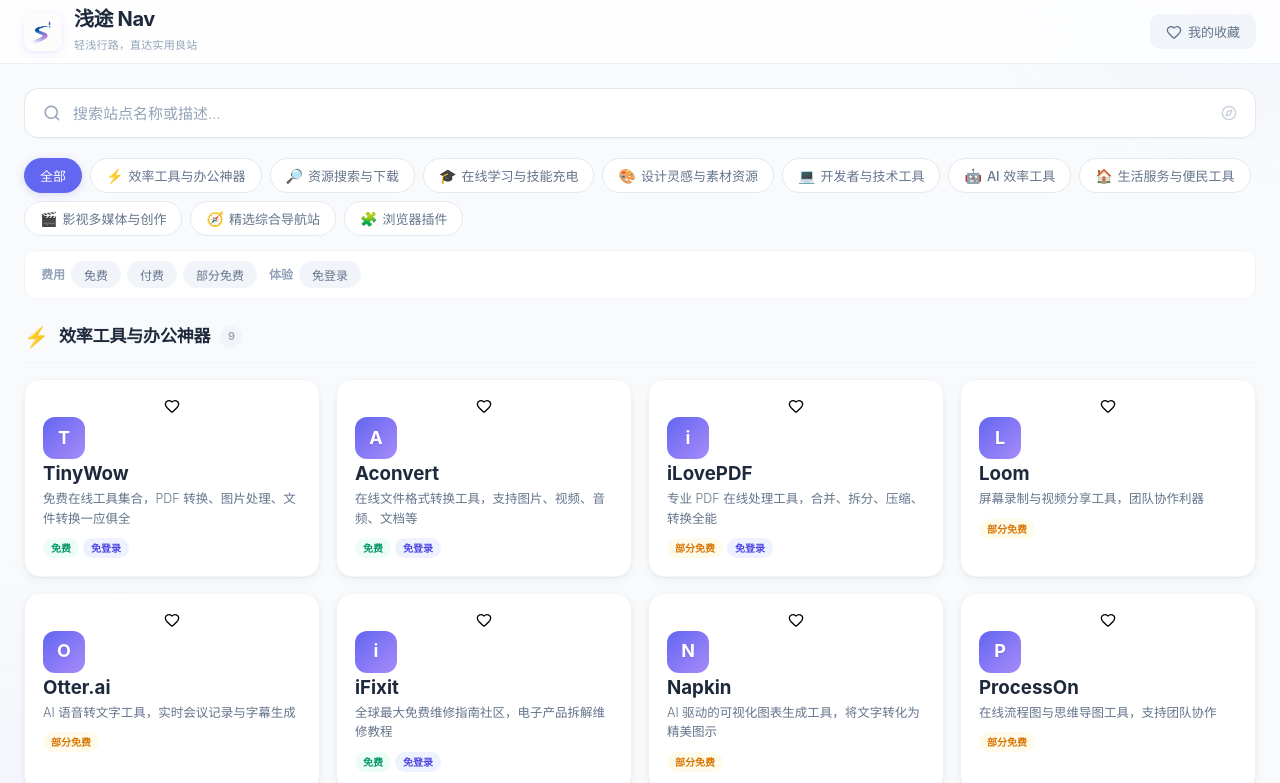
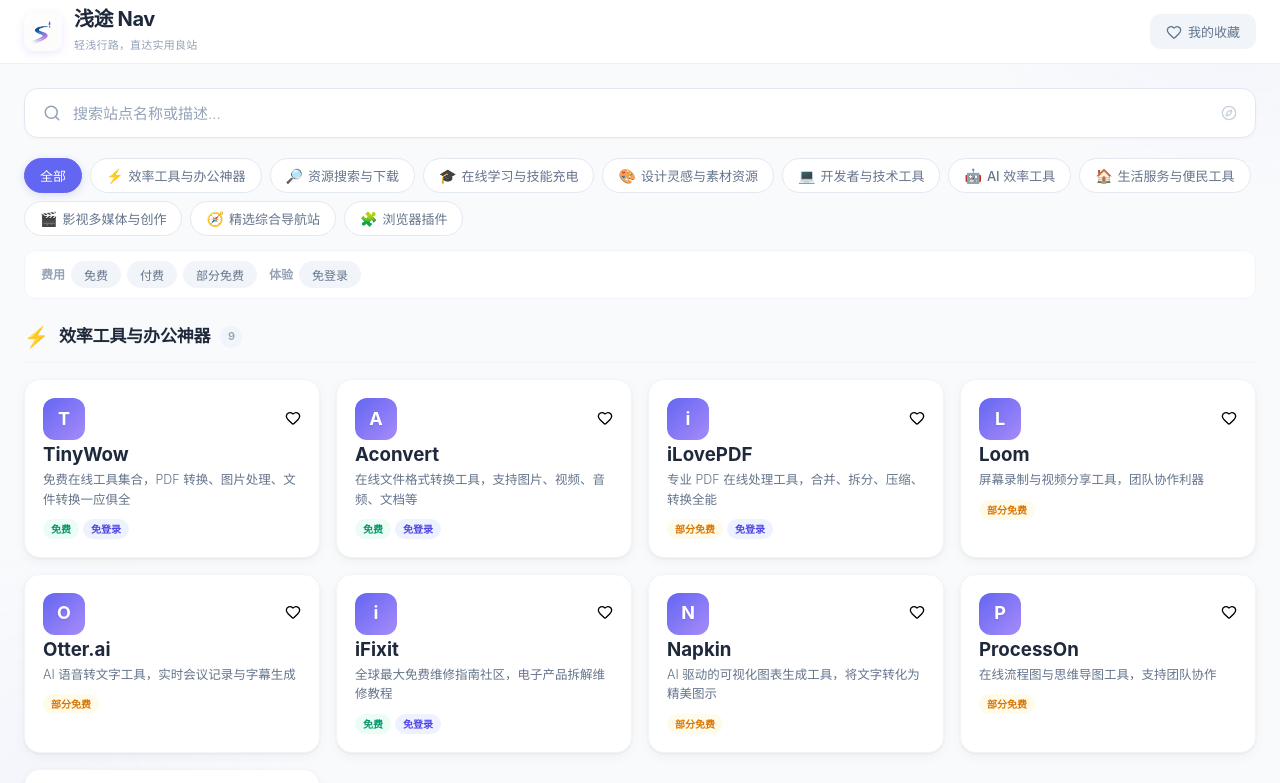
Before and after one commit to dangyuzheng/shallow-nav, a React (Vite) app: page / in a window 1280 px wide. Shown: the top 783 px of the page. Built offline with nearby package versions, Linux system fonts and the light colour scheme; a web font is replaced by a local one.

Commit message:
fix：样式调整
Coze-Commit-Type: user
Coze-User-ID: 1954278252480044

```diff
--- a/index.html
+++ b/index.html
@@ -2,7 +2,7 @@
 <html lang="zh-CN">
   <head>
     <meta charset="UTF-8" />
-    <link rel="icon" type="image/svg+xml" href="/favicon.svg" />
+    <link rel="icon" type="image/svg+xml" href="/favicon.png" />
     <meta name="viewport" content="width=device-width, initial-scale=1.0" />
     <meta name="description" content="浅途 Nav - 轻浅行路，直达实用良站。精选优质网站导航，助你高效直达目标。" />
     <meta name="theme-color" content="#6366f1" />
--- a/src/components/SiteCard.tsx
+++ b/src/components/SiteCard.tsx
@@ -45,20 +45,15 @@
       transition={{ duration: 0.3, delay: index * 0.04 }}
       whileHover={{ y: -4 }}
     >
-      {/* Favorite button */}
-      <button
-        className={`favorite-btn ${isFavorite ? 'active' : ''}`}
-        onClick={handleFavoriteClick}
-        aria-label={isFavorite ? '取消收藏' : '收藏'}
-      >
-        <Heart
-          size={16}
-          fill={isFavorite ? 'currentColor' : 'none'}
-        />
-      </button>
+
 
       {/* Card body */}
       <div className="card-body">
+        <div style={{
+        display: 'flex',
+        justifyContent: 'space-between',
+        alignItems: 'center'
+      }}>
           <div className="card-logo">
             {imgError ? (
               <div className="logo-fallback" style={{ background: 'linear-gradient(135deg, #6366f1, #a78bfa)' }}>
@@ -73,6 +68,19 @@
                 referrerPolicy="no-referrer"
               />
             )}
+          </div>
+
+          {/* Favorite button */}
+          <button
+            className={`favorite-btn ${isFavorite ? 'active' : ''}`}
+            onClick={handleFavoriteClick}
+            aria-label={isFavorite ? '取消收藏' : '收藏'}
+          >
+            <Heart
+              size={16}
+              fill={isFavorite ? '#f43f5e' : 'none'}
+            />
+          </button>
         </div>
         <div className="card-info">
           <h3 className="card-name">{site.name}</h3>
--- a/src/styles/index.css
+++ b/src/styles/index.css
@@ -83,8 +83,8 @@
   left: 0;
   right: 0;
   height: var(--header-height);
-  background: rgba(255, 255, 255, 0.82);
-  backdrop-filter: blur(20px) saturate(180%);
+  background: rgba(255, 255, 255, 1);
+  /* backdrop-filter: blur(20px) saturate(180%); */
   -webkit-backdrop-filter: blur(20px) saturate(180%);
   border-bottom: 1px solid rgba(226, 232, 240, 0.6);
   z-index: 100;
```
Also changed, not shown: public/favicon.png (added), public/favicon.svg (deleted). Lines whose indentation alone changed are shown as unchanged.
